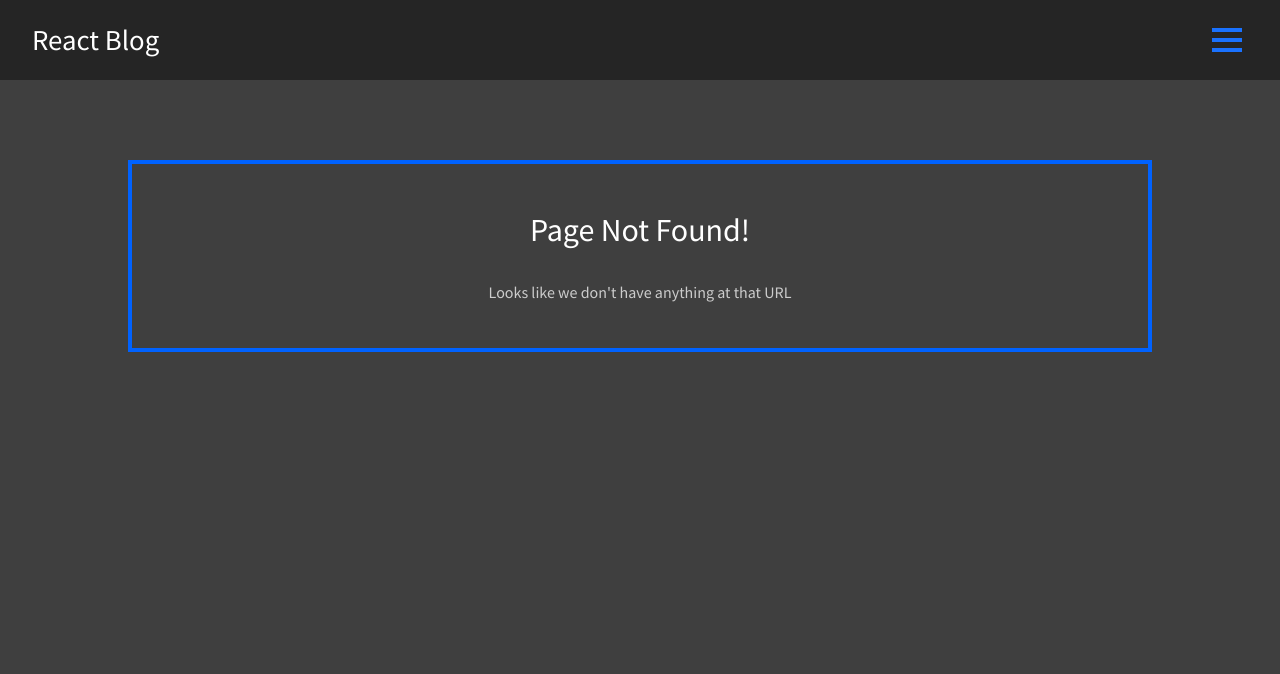
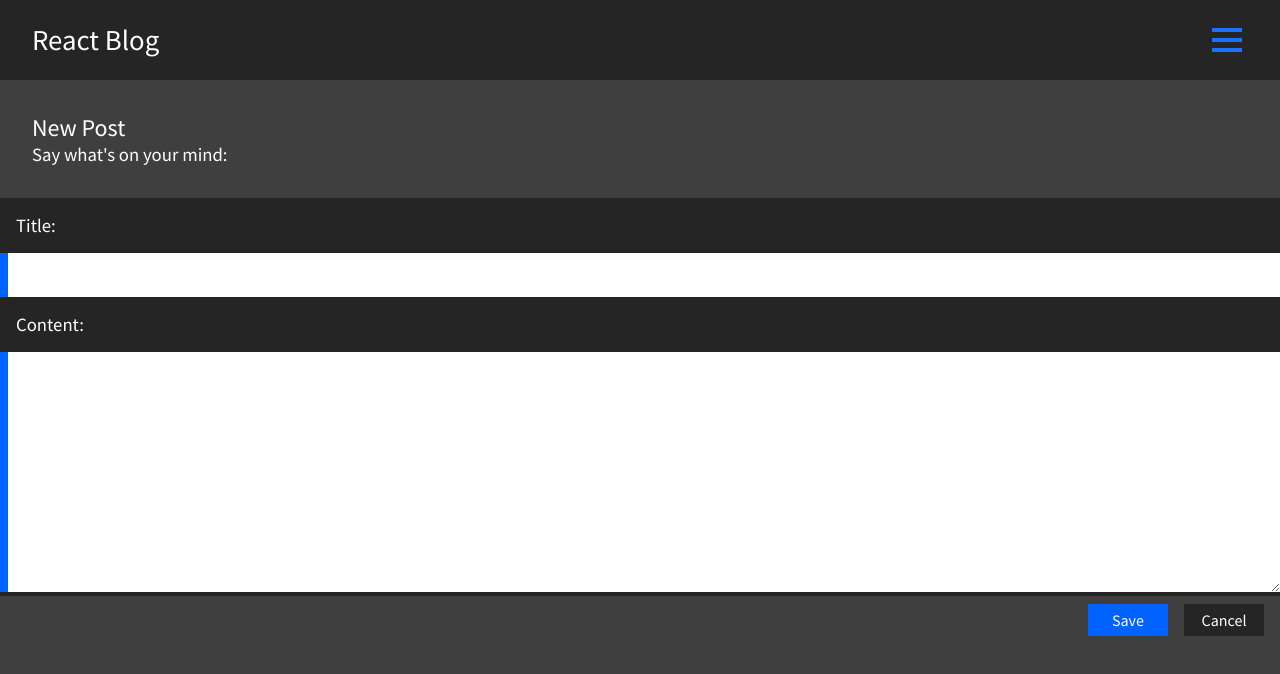
Before and after one commit to steve-kaufman/react-blog, a React (Create React App) app: page /create in a window 1280 px wide. Before the commit this address had no page. Shown: the top 674 px of the page. Built offline with nearby package versions, Linux system fonts and the light colour scheme.

Commit message:
added PostCreate :)

```diff
--- a/src/App.js
+++ b/src/App.js
@@ -16,6 +16,7 @@ import {
 } from './components'
 
 import { AuthProvider, PostProvider, UIProvider } from './context'
+import { PostCreate } from './components/pages/postCreate/PostCreate';
 
 function App() {
   const baseUrl =
@@ -45,6 +46,11 @@ function App() {
                   <PostUpdate />
                 </PostProvider>
               </Route>
+              <Route exact path='/create'>
+                <PostProvider>
+                  <PostCreate />
+                </PostProvider>
+              </Route>
               <Route exact path='/login'>
                 <Login />
               </Route>
--- /dev/null
+++ b/src/actions/createPost.js
@@ -0,0 +1,4 @@
+export const createPost = (title, content, user) => ({
+  type: 'create',
+  payload: { title, content, user }
+})
--- a/src/actions/index.js
+++ b/src/actions/index.js
@@ -1,7 +1,8 @@
+import { createPost } from './createPost'
 import { login } from './login'
 import { logout } from './logout'
+import { setMenuOpen } from './setMenuOpen'
 import { signup } from './signup'
-import { setMenuOpen } from './setMenuOpen'
 import { updatePost } from './updatePost'
 
-export { signup, setMenuOpen, login, logout, updatePost }
+export { createPost, login, logout, setMenuOpen, signup, updatePost }
--- a/src/components/header/Header.js
+++ b/src/components/header/Header.js
@@ -57,9 +57,14 @@ export const Header = () => {
               <Link to='/signup'> Sign Up </Link>
             </li>
           </> :
+          <>
+            <li className={`nav-link ${showClass}`}>
+              <Link to='/create'> New Post </Link>
+            </li>
             <li className={`nav-link ${showClass}`}>
               <button onClick={logout}> Log Out </button>
             </li>
+          </>
           }
         </ul>
       </nav>
--- /dev/null
+++ b/src/components/pages/postCreate/PostCreate.js
@@ -0,0 +1,71 @@
+import React, { useState, useContext } from 'react'
+import { Redirect } from 'react-router-dom'
+import './PostCreate.scss';
+
+import { Page } from '../..'
+
+import { AuthContext, PostContext } from '../../../context'
+
+import { createPost } from '../../../actions'
+
+export const PostCreate = (props) => {
+  const [posts, dispatch] = useContext(PostContext)
+  const [auth] = useContext(AuthContext)
+  // Ensure that a number is supplied as id
+  const { user } = auth
+
+  const [title, setTitle] = useState('')
+  const [content, setContent] = useState('')
+
+  const [saved, setSaved] = useState(false)
+  const [cancelled, setCancelled] = useState(false)
+
+  const save = () => {
+    dispatch(createPost(title, content, user))
+    setSaved(true)
+  }
+
+  const cancel = () => {
+    setCancelled([])
+  }
+
+  if (saved || cancelled) {
+    const messages = saved ? ['Post saved!'] : []
+
+    const id = posts[posts.length - 1].id
+
+    return <Redirect to={{
+      pathname: `/post/${id}`,
+      state: { messages }
+    }} />
+  }
+
+  return (
+    <Page>
+      <header className="page-title">
+        <h2>New Post</h2>
+        <h3>Say what's on your mind:</h3>
+      </header>
+      <div className="title-form">
+        <h3>Title:</h3>
+        <input
+          className="title-input"
+          value={title}
+          onChange={e => setTitle(e.target.value)}
+        />
+      </div>
+      <div className="content-form">
+        <h3>Content:</h3>
+        <textarea
+          className="content-input"
+          value={content}
+          onChange={e => setContent(e.target.value)}
+        />
+      </div>
+      <div className="controls">
+        <button className="btn save-btn" onClick={save}>Save</button>
+        <button className="btn cancel-btn" onClick={cancel}>Cancel</button>
+      </div>
+    </Page>
+  )
+}
--- a/src/context/PostContext.js
+++ b/src/context/PostContext.js
@@ -1,4 +1,5 @@
 import React, { useReducer, createContext } from 'react'
+import { updateReducer, createReducer } from '../reducers/post'
 
 export const PostContext = createContext()
 
@@ -32,17 +33,14 @@ const intialState = [
   }
 ]
 
-const reducer = (posts, action) => {
-  switch (action.type) {
+const reducer = (state, action) => {
+  const { type, payload } = action
+
+  switch (type) {
+    case 'create':
+      return createReducer(state, payload)
     case 'update':
-      const { id, title, content } = action.payload
-
-      return posts.map(post => {
-        if (post.id === id) {
-          return { ...post, title, content }
-        }
-        return post
-      });
+      return updateReducer(state, payload)
     default:
       throw new Error()
   }
--- /dev/null
+++ b/src/reducers/post/createReducer.js
@@ -0,0 +1,15 @@
+export const createReducer = (state, payload) => {
+  const { title, content, user } = payload
+
+  const post = {
+    id: Math.random(),
+    title,
+    content,
+    author: {
+      id: user.id,
+      username: user.username
+    }
+  }
+
+  return [...state, post]
+}
--- /dev/null
+++ b/src/reducers/post/index.js
@@ -0,0 +1,4 @@
+import { createReducer } from './createReducer'
+import { updateReducer } from './updateReducer'
+
+export { createReducer, updateReducer }
--- /dev/null
+++ b/src/reducers/post/updateReducer.js
@@ -0,0 +1,10 @@
+export const updateReducer = (state, payload) => {
+  const { id, title, content } = payload
+
+  return state.map(post => {
+    if (post.id === id) {
+      return { ...post, title, content }
+    }
+    return post
+  });
+}
```
Also changed, not shown: src/components/pages/postCreate/PostCreate.scss (added).
